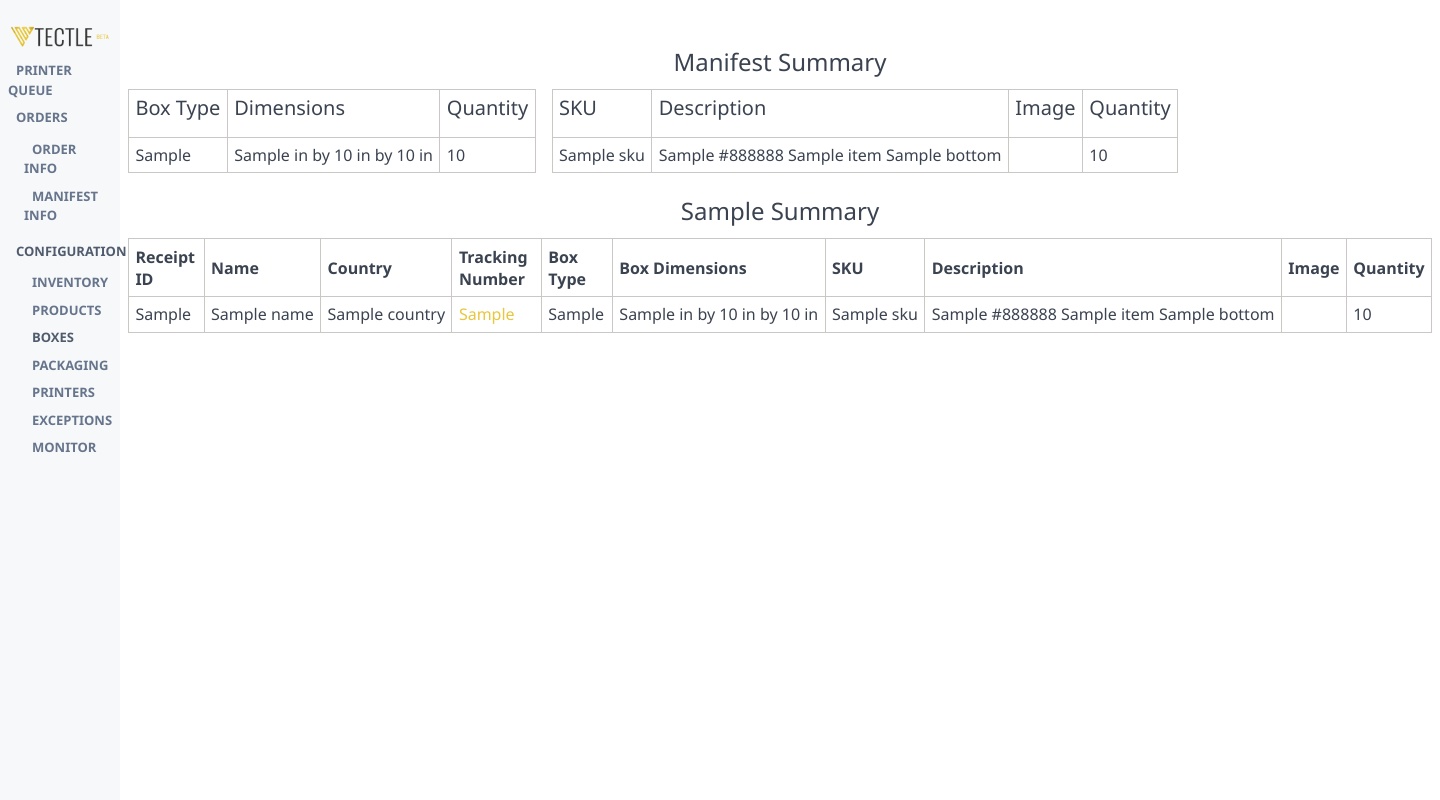
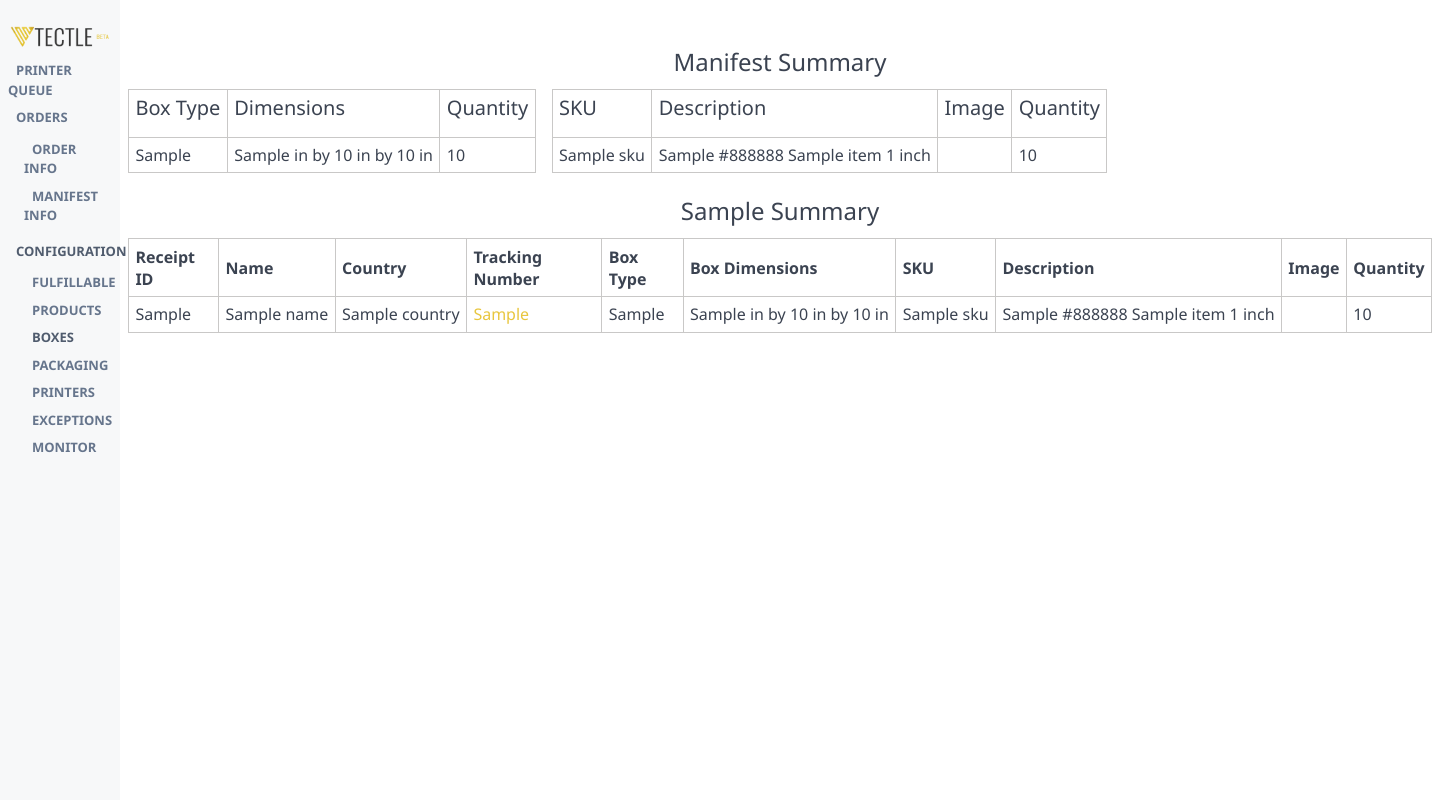
Before and after one commit to ksritharan/business-automation, a Flask app: template templates/manifestinfo.html in a window 1440 px wide. Run offline with Flask 2, Linux system fonts and the light colour scheme; the template is opened without the code that fills it: most values are stand-ins (such as "Sample title", 1, 10 or a date in 2020); parts of the project's set-up code (start-up, migrations or seed data) failed here and were passed over.

Commit message:
Moving inventory to fulfillable and report size on manifest info

```diff
--- a/app.py
+++ b/app.py
@@ -127,13 +127,13 @@ def remove_order():
     receipt_id = request.form.get('receipt_id', '')
     return do_remove_receipt(receipt_id)
 
-@app.route('/inventory')
-def inventory():
-    return do_inventory()
+@app.route('/fulfillable')
+def fulfillable():
+    return do_fulfillable()
 
-@app.route('/inventory/<string:strategy>')
-def inventory2(strategy):
-    return do_inventory(strategy=strategy)
+@app.route('/fulfillable/<string:strategy>')
+def fulfillable2(strategy):
+    return do_fulfillable(strategy=strategy)
 
 @app.route('/inventory/add', methods=['POST'])
 def add_inventory():
--- a/static/js/inventory.js
+++ b/static/js/fulfillable.js
@@ -1,6 +1,6 @@
 $(document).ready( function() {
   $( ".form-select" ).change( function () {
-    location.replace("/inventory/" + $(this).children("option:selected").text());
+    location.replace("/fulfillable/" + $(this).children("option:selected").text());
   });
 });
 
--- a/templates/inventory.html
+++ b/templates/fulfillable.html
@@ -42,5 +42,5 @@
   <br />
 
 <input type="hidden" id="strategy" value="{{ strategy }}" />
-<script src="/static/js/inventory.js"></script>
+<script src="/static/js/fulfillable.js"></script>
 {% endblock %}
--- a/templates/main.html
+++ b/templates/main.html
@@ -54,12 +54,12 @@
               {% endif %}
                 <a class="noselect nohoverlink">Configuration</a>
                   <ul class="nav">
-                  {% if inventory_page %}
+                  {% if fulfillable_page %}
                   <li class="nav-item active">
                   {% else %}
                   <li class="nav-item">
                   {% endif %}
-                    <a href="/inventory">INVENTORY</a>
+                    <a href="/fulfillable">Fulfillable</a>
                   </li>
                   {% if products_page %}
                   <li class="nav-item active">
--- a/templates/manifestinfo.html
+++ b/templates/manifestinfo.html
@@ -59,7 +59,11 @@
                         {{ item.sku }}
                       </td>
                       <td>
-                        {{ item.product_type }} {{ item.color }} {{ item.name }} {{ item.bottom }}
+                        {% if item.category == 'Planter' %}
+                          {{ item.product_type }} {{ item.color }} {{ item.name }} {{ item.bottom }}
+                        {% else %}
+                          {{ item.product_type }} {{ item.color }} {{ item.name }} {{ item.size }} inch
+                        {% endif %}
                       </td>
                       <td>
                         {% if item.category == 'Planter' %}
@@ -139,7 +143,11 @@
                       {{ item.sku }}
                     </td>
                     <td>
-                      {{ item.product_type }} {{ item.color }} {{ item.name }} {{ item.bottom }}
+                      {% if item.category == 'Planter' %}
+                        {{ item.product_type }} {{ item.color }} {{ item.name }} {{ item.bottom }}
+                      {% else %}
+                        {{ item.product_type }} {{ item.color }} {{ item.name }} {{ item.size }} inch
+                      {% endif %}
                     </td>
                     <td>
                       {% if item.category == 'Planter' %}
--- a/templates/orderinfo.html
+++ b/templates/orderinfo.html
@@ -35,7 +35,11 @@
                     {{ item.sku }}
                   </td>
                   <td>
-                    {{ item.product_type }} {{ item.color }} {{ item.name }} {{ item.bottom }}
+                    {% if item.category == 'Planter' %}
+                      {{ item.product_type }} {{ item.color }} {{ item.name }} {{ item.bottom }}
+                    {% else %}
+                      {{ item.product_type }} {{ item.color }} {{ item.name }} {{ item.size }} inch
+                    {% endif %}
                   </td>
                   <td>
                     {{ item.quantity }}
```
